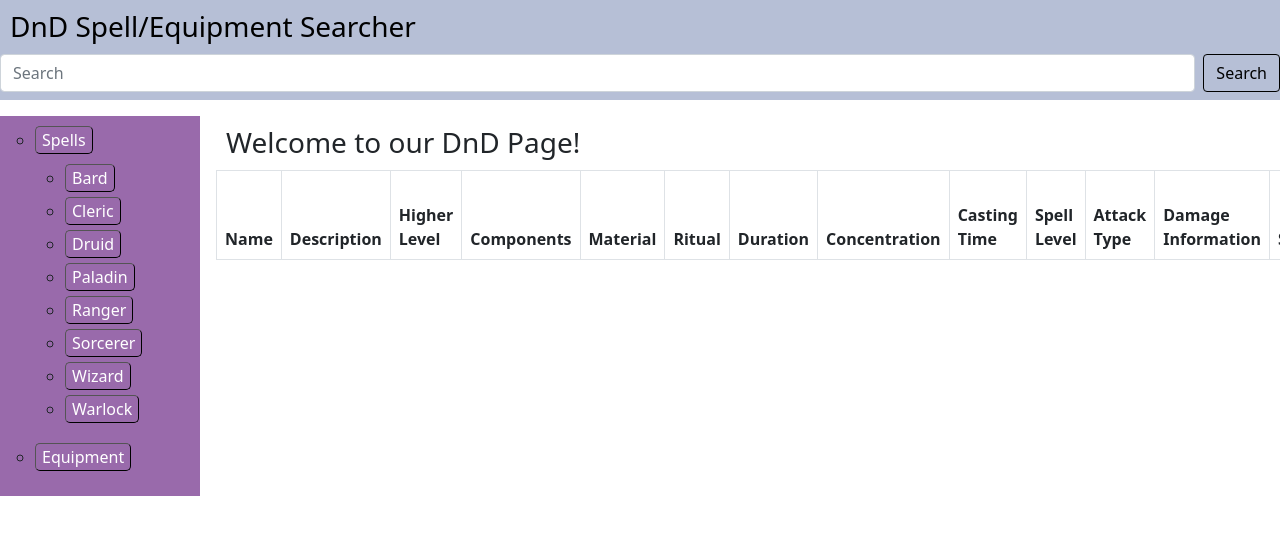
After one commit to rasmussenmatthew/cs257, a Flask app: template webapp/templates/spell.html in a window 1280 px wide; the page is wider, and only the part inside the window is pictured. The commit adds this page. Shown: the top 535 px of that part. Run offline with Flask 2, Linux system fonts and the light colour scheme; the template is opened without the code that fills it, so the values that code supplies are empty; parts of the project's set-up code (start-up, migrations or seed data) failed here and were passed over; some libraries are stand-ins or nearby versions.

Commit message:
Fixed tables, started implementing spell pages

```diff
--- a/webapp/static/webapp.css
+++ b/webapp/static/webapp.css
@@ -21,7 +21,7 @@
 .header {
     grid-column: 1 / 4;
     grid-row: 1;
-    background-color: red;
+    background-color: #b6bfd6;
 }
 
 .content {
@@ -33,38 +33,43 @@
 .side_bar {
     grid-column: 1;
     grid-row: 2 / 4;
-    background-color: blue;
+    background-color: #996aab;
 }
 
+.btn{
+    color: black;
+    border-color: black;
+}
 .bttn {
-    background-color: white;
-    color: black;
-    border: 2px solid black;
-    border-radius: 12px;
-    padding: 10px 20px;
+    color: white;
+    background-color: #996aab;
+    border-color: black;
+    border-radius: 5px;
+    border-width: thin;
     text-align: center;
     text-decoration: none;
     display: block;
 }
 
 .active, .bttn:hover {
-    background-color: red;
-    color: black;
-    border: 2px solid red;
-    padding: 10px 20px;
-    text-align: center;
-    text-decoration: none;
-    display: block;
+    transform: scale(0.98);
+    box-shadow: 3px 2px 22px 2px rgba(0, 0, 0, 0.64);
 }
 
 a {
-   color: hotpink;
+    text-decoration: none;
+    color: black;
+}
+
+a:hover {
+    color: blue;
 }
 
 ul {
-    list-style-type: none;
+    list-style-type: circle;
     margin: 10px;
-    padding: 5px;
+    padding-left: 20px;
+    padding-bottom: 10px;
 }
 
 
@@ -79,7 +84,3 @@ h3 {
 .hidden {
     display: none;
 }
-
-.shown {
-    display: inline;
-}
--- a/webapp/static/webapp.js
+++ b/webapp/static/webapp.js
@@ -27,39 +27,16 @@ for (var i = 0; i < bttns.length; i++) {
         var current = document.getElementsByClassName("active");
         if (current.length > 0) {
             var button_id = current[0].id;
-            var current_table = document.getElementById(button_id +'_table');
-            current_table.className += " hidden";
-
             current[0].className = current[0].className.replace(" active", "");
+            var visible_table = document.getElementById(button_id + '_visibility');
+            visible_table.classList.add("hidden");
         }
         this.className += " active";
 
-        //showing/hiding the correct table
-        var new_shown_table = document.getElementById(this.id +'_table');
-        new_shown_table.className.replace(" hidden", "");
-
-    });
-}
-
-
-function get_class() {
-    var pathname = window.location.pathname;
-    var paths = pathname.split('/');
-    for (path in paths) {
-        if (path == 'api'){
-            continue;
-        }
-        else if (path == 'spells') {
-            continue;
-        }
-        else if (path == 'classes') {
-            continue;
-        }
-        else {
-            var class_name = path;
-        }
-    }
-    return class_name;
+        //showing the correct table
+        var new_visible_table = document.getElementById(this.id+'_visibility');
+        new_visible_table.classList.remove("hidden");
+   });
 }
 
 function getAPIBaseURL() {
@@ -162,19 +139,24 @@ function get_spells() {
 
     .then(function(spells) {
         var baseurl = getAPIBaseURL();
-        var xmlhttp = new XMLHttpRequest();
-        xmlhttp.open('GET', baseurl+'/spells', true);
-        if ($.fn.dataTable.isDataTable('#Spells')){
+        if ($.fn.dataTable.isDataTable('#Spells_table')){
             //pass
         }
         else{
+            var xmlhttp = new XMLHttpRequest();
+            xmlhttp.open('GET', baseurl+'/spells', true);
             xmlhttp.onreadystatechange = function(){
                 if(xmlhttp.readyState == 4 && xmlhttp.status == 200){
                     var spell = JSON.parse(xmlhttp.responseText);
                     $('#Spells_table').DataTable( {
                         data : spell,
                         'columns':[
-                            {'data':'spell_name'},
+                            {'data':'spell_name',
+                             'render':function(data){
+                              data = '<a href=/api/spells/classes/bard>' + data + '</a>';
+                              return data;
+                            }
+                            },
                             {'data':'spell_level'},
                             {'data':'casting_time'},
                             {'data':'ritual'}
@@ -182,8 +164,15 @@ function get_spells() {
                     });
                 }
             }
+    xmlhttp.send();
         }
-    xmlhttp.send();
+        var contentLabelElement = document.getElementById('content_label');
+        contentLabelElement.innerHTML = 'All spells';
+        var spellListElement = document.getElementById('spell_list');
+        if (spellListElement) {
+            spellListElement.innerHTML = listBody;
+        }
+
         }
     )
 
@@ -234,19 +223,24 @@ function get_spells_for_class(class_name) {
 
     .then(function(spells) {
         var baseurl = getAPIBaseURL();
-        var xmlhttp = new XMLHttpRequest();
-        xmlhttp.open('GET', url, true);
-        if ($.fn.dataTable.isDataTable('#' + class_name)){
+        if ($.fn.dataTable.isDataTable('#' + class_name + '_table')){
             //pass
         }
         else{
+            var xmlhttp = new XMLHttpRequest();
+            xmlhttp.open('GET', url, true);
             xmlhttp.onreadystatechange = function(){
                 if(xmlhttp.readyState == 4 && xmlhttp.status == 200){
                     var spell = JSON.parse(xmlhttp.responseText);
                     $('#'+class_name+'_table').DataTable( {
                         data : spell,
                         'columns':[
-                            {'data':'spell_name'},
+                            {'data':'spell_name',
+                             'render':function(data){
+                              data = '<a href=/api/spells/classes/bard>' + data + '</a>';
+                              return data;
+                            }
+                            },
                             {'data':'spell_level'},
                             {'data':'casting_time'},
                             {'data':'ritual'}
@@ -254,8 +248,15 @@ function get_spells_for_class(class_name) {
                     });
                 }
             }
+    xmlhttp.send();
         }
-    xmlhttp.send();
+        var contentLabelElement = document.getElementById('content_label');
+        contentLabelElement.innerHTML = class_name + ' spells';
+        var spellListElement = document.getElementById('spell_list');
+        if (spellListElement) {
+            spellListElement.innerHTML = listBody;
+        }
+
         }
     )
 
@@ -264,6 +265,43 @@ function get_spells_for_class(class_name) {
     });
 }
 
+function get_spell_information(spell_name){
+    var url = getAPIBaseURL() + '/spells/' +  spell_name;
+
+    fetch(url, {method: 'get'})
+
+    .then((response) => response.json())
+
+    .then(function(spells) {
+        var baseurl = getAPIBaseURL();
+        var xmlhttp = new XMLHttpRequest();
+        xmlhttp.open('GET', url, true);
+        xmlhttp.onreadystatechange = function(){
+            if(xmlhttp.readyState == 4 && xmlhttp.status == 200){
+                var spell = JSON.parse(xmlhttp.responseText);
+                $('#'+class_name+'_table').DataTable( {
+                    data : spell,
+                    'columns':[
+                        {'data':'spell_name'},
+                        {'data':'spell_level'},
+                        {'data':'casting_time'},
+                        {'data':'ritual'}
+                    ]
+                });
+            }
+        }
+        xmlhttp.send();
+        var contentLabelElement = document.getElementById('content_label');
+        contentLabelElement.innerHTML = class_name + ' spells';
+        var spellListElement = document.getElementById('spell_list');
+        if (spellListElement) {
+            spellListElement.innerHTML = listBody;
+        }
+
+        }
+    )
+
+}
 
 function get_equipment() {
     var url = getAPIBaseURL() + '/equipment';
--- /dev/null
+++ b/webapp/templates/spell.html
@@ -0,0 +1,73 @@
+<!DOCTYPE html>
+<html>
+<head>
+    <meta http-equiv="Content-Type" content="text/html;charset=utf-8" />
+    <link href="https://cdn.jsdelivr.net/npm/bootstrap@5.0.0-beta2/dist/css/bootstrap.min.css" rel="stylesheet" integrity="sha384-BmbxuPwQa2lc/FVzBcNJ7UAyJxM6wuqIj61tLrc4wSX0szH/Ev+nYRRuWlolflfl" crossorigin="anonymous">
+    <link rel="stylesheet" type="text/css" href="{{ url_for('static', filename='webapp.css') }}" />
+    <link rel="stylesheet" type="text/css" href="{{ url_for('static', filename='webapp_table.css') }}" />
+    <script src="http://ajax.googleapis.com/ajax/libs/jquery/1.7.1/jquery.min.js" type="text/javascript"></script>
+    <script type="text/javascript" src="{{ url_for('static', filename='webapp.js') }}" defer></script>
+    <script src="//cdn.datatables.net/1.10.24/js/jquery.dataTables.min.js"></script>
+    <link rel="stylesheet" type="text/css" href="https://cdn.datatables.net/1.10.24/css/jquery.dataTables.min.css>
+    <link rel="stylesheet" type="text/css" href="https://cdnjs.cloudflare.com/ajax/libs/twitter-bootstrap/4.5.2/css/bootstrap.css" />
+    <link rel="shortcut icon" href="{{ url_for('static', filename='favicon.ico') }}" />
+    <title>CS 257: Software Design</title>
+</head>
+
+<body>
+    <div class = "wrapper">
+        <div class = "header">
+            <h3><a href="/">DnD Spell/Equipment Searcher</a></h3>
+            <div class = "search_bar">
+                <form class="d-flex">
+                  <input class="form-control me-2" type="search" placeholder="Search" aria-label="Search">
+                  <button class="btn btn-outline-success" type="submit"> Search </button>
+                </form>
+            </div>
+        </div>
+        <div class = "side_bar" id = "side_bar">
+            <ul>
+                <li><button id="Spells" class="bttn">Spells</button></li>
+                <ul>
+                    <li><button id="Bard" class="bttn"> Bard </button></li>
+                    <li><button id="Cleric" class="bttn"> Cleric </button></li>
+                    <li><button id="Druid" class="bttn"> Druid </button></li>
+                    <li><button id="Paladin" class="bttn"> Paladin </button></li>
+                    <li><button id="Ranger" class="bttn"> Ranger </button></li>
+                    <li><button id="Sorcerer" class="bttn"> Sorcerer </button></li>
+                    <li><button id="Wizard" class="bttn"> Wizard </button></li>
+                    <li><button id="Warlock" class="bttn"> Warlock </button></li>
+                </ul>
+                <li><button id="equipment" class="bttn">Equipment</button></li>
+            </ul>
+        </div>
+        <div class = "content">
+            <h3 id="content_label"> Welcome to our DnD Page! </h3>
+            <table id='Spells_table' class='table table-striped table-bordered'>
+                <thead>
+                    <tr>
+                        <th>Name</th>
+                        <th>Description</th>
+                        <th>Higher Level</th>
+                        <th>Components</th>
+                        <th>Material</th>
+                        <th>Ritual</th>
+                        <th>Duration</th>
+                        <th>Concentration</th>
+                        <th>Casting Time</th>
+                        <th>Spell Level</th>
+                        <th>Attack Type</th>
+                        <th>Damage Information</th>
+                        <th>School</th>
+                        <th>Classes</th>
+                        <th>DC Information</th>
+                        <th>Heal At Level</th>
+                    </tr>
+                </thead>
+            </table>
+       </div>
+    </div>
+
+<script src="https://cdn.jsdelivr.net/npm/bootstrap@5.0.0-beta2/dist/js/bootstrap.bundle.min.js" integrity="sha384-b5kHyXgcpbZJO/tY9Ul7kGkf1S0CWuKcCD38l8YkeH8z8QjE0GmW1gYU5S9FOnJ0" crossorigin="anonymous"></script>
+</body>
+</html>
```
Also changed, not shown: webapp/api.py (+23 -0 lines), webapp/templates/index.html (+28 -10 lines), 2 other files.
